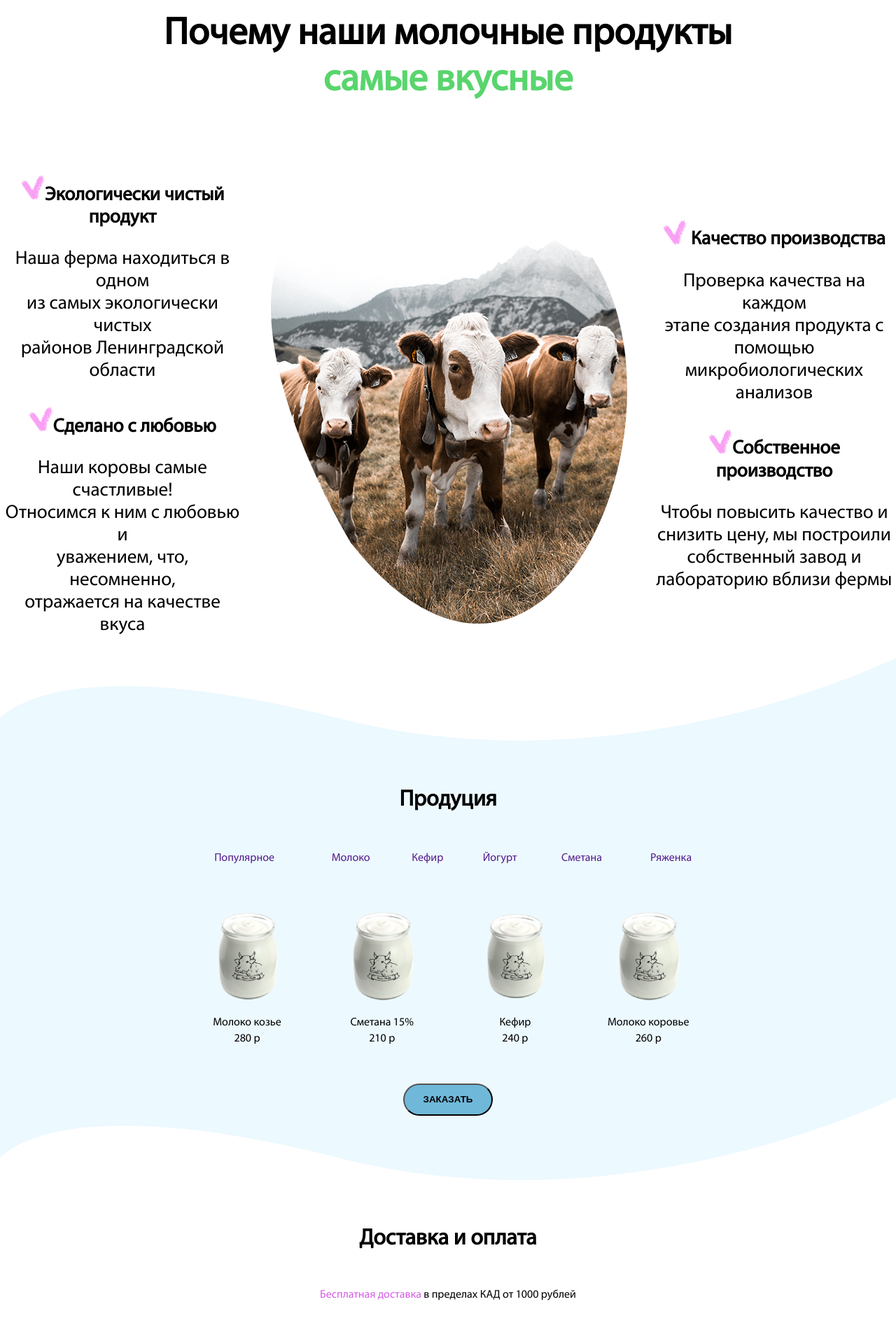
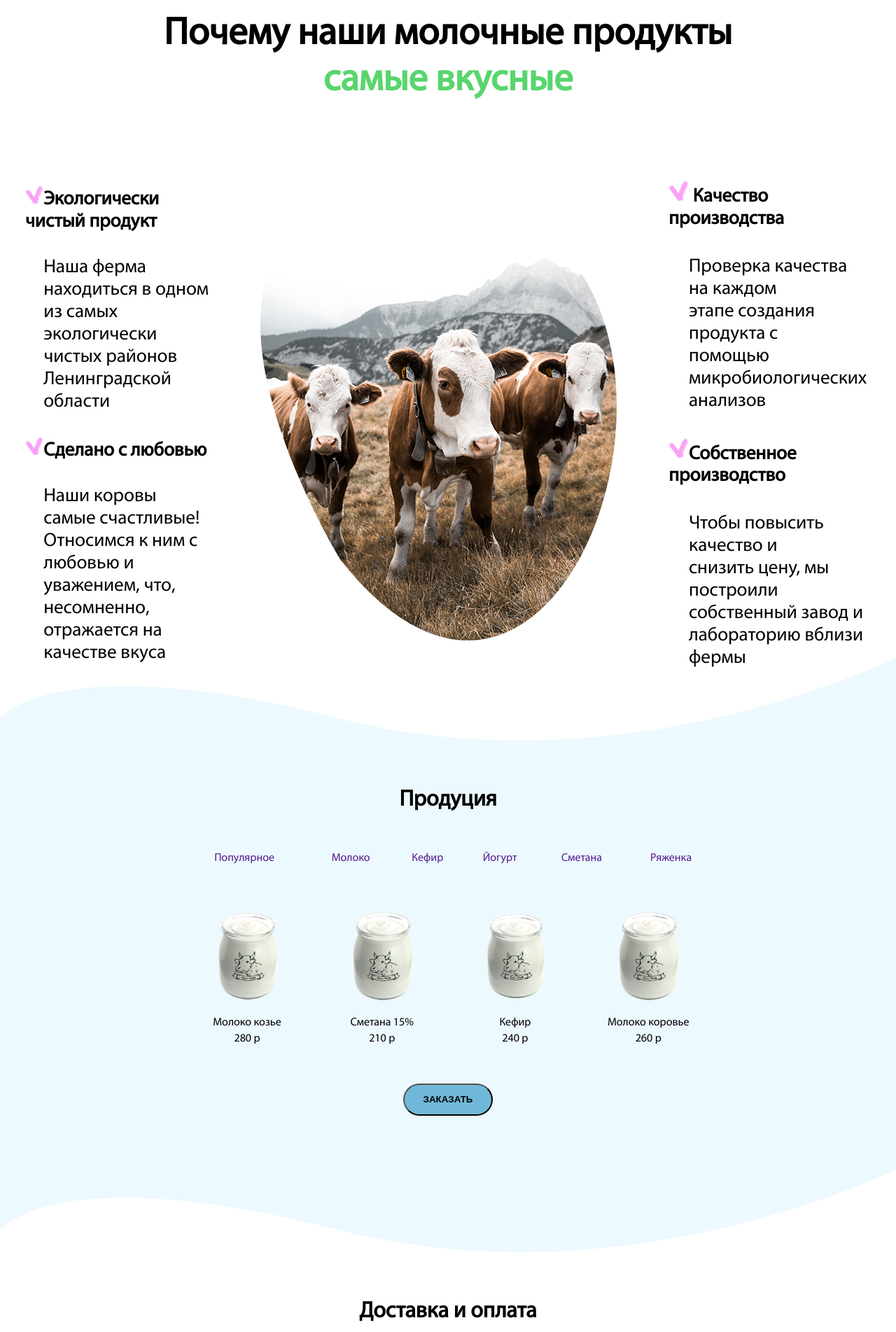
Before and after one commit to AleksandrMishinn/MooMilk-PHP, a PHP site: page / in a window 1280 px wide. Shown: the part 1247-3150 px from the top of the page at 70% size. Run offline with PHP 8.4, Linux system fonts and the light colour scheme.

Commit message:
About milk block refactoring

```diff
--- a/css/style.css
+++ b/css/style.css
@@ -50,11 +50,12 @@
     background: white;
 }
 
+
 /* to do */
 
-/* p{
-word-break: break-all;
-} */
+p {
+    word-wrap: break-word;
+}
 
 .title-text {
     font-weight: bold;
@@ -79,6 +80,7 @@
 .left-text {
     text-align: left;
 }
+
 
 /* top-block */
 
@@ -122,13 +124,18 @@
     font-size: 150%;
 }
 
+
 /* About milk */
 
 .block2 {
     font-size: 170%;
     height: 1000px;
     margin-top: 5%;
-  text-align: center;
+}
+
+.block2 td {
+    width: 33.3vw;
+    text-align: left;
 }
 
 .why-we {
@@ -137,8 +144,83 @@
 }
 
 .why-we .normal-text {
-  margin-bottom: 10%;
+    margin: 10%;
+    margin-left: 18%;
 }
+
+.why-we .title-text {
+    margin: 10%;
+}
+
+
+/* Subscription */
+
+.subscription {
+    overflow: hidden;
+    height: 80vh;
+    background: #ecf9ff;
+}
+
+
+/* Delivery and payments */
+
+.delivery-and-payment {
+    text-align: center;
+    height: 60vh;
+}
+
+.delivery-and-payment h2 {
+    padding-bottom: 2%;
+}
+
+.delivery-offer {
+    padding-bottom: 2%;
+}
+
+.waveDelivery {
+    background: #ecf9ff;
+}
+
+.delivery-and-payment td {
+    text-align: left;
+}
+
+
+/* Feedback */
+
+.feedback {
+    padding: 0;
+    margin: 0;
+    height: 80vh;
+    width: 100%;
+}
+
+.feedback td {
+    vertical-align: top;
+    width: 50%;
+}
+
+.right-column {
+    padding-left: 10%;
+    padding-top: 10%;
+    text-align: left;
+}
+
+
+/* Productions */
+
+.productions {
+    height: 75vh;
+    background: #ecf9ff;
+    overflow: hidden;
+    text-align: center;
+    padding-bottom: 4%;
+}
+
+.productions h2 {
+    padding-bottom: 2%;
+}
+
 
 /* Contacts */
 
@@ -176,65 +258,3 @@
     width: 50px;
     border-bottom: 1px solid #d65ee8;
 }
-
-/* Subscription */
-
-.subscription {
-  overflow: hidden;
-  height: 80vh;
-  background: #ecf9ff;
-}
-
-/* Feedback */
-
-.feedback {
-  padding: 0;
-  margin: 0;
-  height: 70vh;
-  width: 100%;
-}
-
-.feedback td {
-  vertical-align: top;
-  width: 50%;
-}
-
-.right-column {
-  padding-left: 10%;
-  padding-top: 10%;
-  text-align: left;
-}
-
-.productions {
-  background: #ecf9ff;
-  overflow: hidden;
-  text-align: center;
-  padding-bottom: 4%;
-}
-
-.productions h2 {
-  padding-bottom: 2%;
-}
-
-/* Delivery and payments */
-
-.delivery-and-payment {
-  text-align: center;
-  height: 60vh;
-}
-
-.delivery-and-payment h2 {
-  padding-bottom: 2%;
-}
-
-.delivery-offer {
-  padding-bottom: 2%;
-}
-
-.waveDelivery {
-  background: #ecf9ff;
-}
-
-.delivery-and-payment td {
-  text-align: left;
-}
--- a/index.html
+++ b/index.html
@@ -40,8 +40,7 @@
                 <span class="green-text">100% натуральный стостав</span>
             </h2>
 
-      <p class="small-text">Оформите подписку и получайте вкусные и полезные <br>
-        завтраки каждый день со скидкой 10%
+            <p class="small-text">Оформите подписку и получайте вкусные и полезные <br> завтраки каждый день со скидкой 10%
             </p>
 
             <button>Выбрать продукцию</button>
@@ -55,7 +54,7 @@
     <div class="block2">
         <a name="about-milk"></a>
 
-    <h2>Почему наши молочные продукты<br>
+        <h2 class="center-text">Почему наши молочные продукты<br>
             <span class="green-text">самые вкусные</span>
         </h2>
 
@@ -63,17 +62,14 @@
             <tr>
 
                 <td>
-          <p class="title-text"><img src="images/checkbox.png" width="10%" alt="checkbox">Экологически чистый
-            продукт</p>
-          <p class="normal-text">Наша ферма находиться в одном<br>
-            из самых экологически чистых<br>
-            районов Ленинградской области</p>
+                    <p class="title-text"><img src="images/checkbox.png" width="10%" alt="checkbox">Экологически чистый продукт
+                    </p>
+                    <p class="normal-text">
+                        Наша ферма находиться в одном из самых экологически чистых районов Ленинградской области
+                    </p>
 
                     <p class="title-text"><img src="images/checkbox.png" width="10%" alt="checkbox">Сделано с любовью</p>
-          <p class="normal-text">Наши коровы самые счастливые! <br>
-            Относимся к ним с любовью и<br>
-            уважением, что, несомненно,<br>
-            отражается на качестве вкуса</p>
+                    <p class="normal-text">Наши коровы самые счастливые! <br> Относимся к ним с любовью и<br> уважением, что, несомненно,<br> отражается на качестве вкуса</p>
                 </td>
 
                 <td>
@@ -83,17 +79,12 @@
                 <td>
                     <p class="title-text"> <img src="images/checkbox.png" width="10%" alt="checkbox"> Качество производства
                     </p>
-          <p class="normal-text">Проверка качества на каждом<br>
-            этапе создания продукта с<br>
-            помощью микробиологических<br>
-            анализов</p>
+                    <p class="normal-text">Проверка качества на каждом<br> этапе создания продукта с<br> помощью микробиологических<br> анализов
+                    </p>
 
                     <p class="title-text"><img src="images/checkbox.png" width="10%" alt="checkbox">Собственное производство
                     </p>
-          <p class="normal-text">Чтобы повысить качество и<br>
-            снизить цену, мы построили<br>
-            собственный завод и<br>
-            лабораторию вблизи фермы</p>
+                    <p class="normal-text">Чтобы повысить качество и<br> снизить цену, мы построили<br> собственный завод и<br> лабораторию вблизи фермы</p>
                 </td>
 
             </tr>
@@ -110,7 +101,10 @@
     </section>
 
     <div class="productions">
-    <h2 class="center-text">Продуция</h2>
+
+        <h2 class="center-text">
+            <a name="productions"></a>
+            Продуция</h2>
 
         <table>
             <tr>
@@ -144,7 +138,7 @@
             </tr>
         </table>
 
-    <button>Заказать</button>
+        <button id="btn">Заказать</button>
 
     </div>
 
@@ -164,25 +158,16 @@
             <tr>
                 <td>
                     <p class="title-text">ЗАКАЗ</p>
-          <p>В течение 15 минут наш<br>
-            менеджер перезвонит Вам для<br>
-            подтверждения заказа и<br>
-            уточнения деталей доставки</p>
+                    <p>В течение 15 минут наш<br> менеджер перезвонит Вам для<br> подтверждения заказа и<br> уточнения деталей доставки</p>
                 </td>
                 <td>
                     <p class="title-text">ОПЛАТА</p>
-          <p>Выберите любой удобный способ<br>
-            оплаты: безналичный расчет,<br>
-            оплата по карте, оплата<br>
-            наличными курьеру в день<br>
-            доставки</p>
+                    <p>Выберите любой удобный способ<br> оплаты: безналичный расчет,<br> оплата по карте, оплата<br> наличными курьеру в день<br> доставки
+                    </p>
                 </td>
                 <td>
                     <p class="title-text">ДОСТАВКА</p>
-          <p>Заказывайте больше и не платите за доставку! Подробнее<br>
-            ознакомиться с тарифами по<br>
-            доставке Вы можете с помощью<br>
-            данной <a href="">карты</a></p>
+                    <p>Заказывайте больше и не платите за доставку! Подробнее<br> ознакомиться с тарифами по<br> доставке Вы можете с помощью<br> данной <a href="">карты</a></p>
                 </td>
             </tr>
         </table>
@@ -211,11 +196,8 @@
                 <td class="left-text">
                     <div class="line">
                     </div>
-          <p>Оформите подписку на завтраки <span class="green-text">со скидкой 10%</span>на всю продукцию.</p>
-          <p>Наш курьер каждый день будет доставлять Вам вкусный и свежий<br>
-            завтрак из натуральных молочных продуктов. Нажмите «СДЕЛАТЬ<br>
-            ЗАКАЗ», и наш менеджер свяжется с Вами, для уточнения состава<br>
-            заказа и времени доставки.</p>
+                    <p>Оформите подписку на завтраки <span class="green-text">со скидкой 10% </span>на всю продукцию.</p>
+                    <p>Наш курьер каждый день будет доставлять Вам вкусный и свежий<br> завтрак из натуральных молочных продуктов. Нажмите «СДЕЛАТЬ<br> ЗАКАЗ», и наш менеджер свяжется с Вами, для уточнения состава<br> заказа и времени доставки.</p>
                 </td>
 
             </tr>
@@ -240,12 +222,8 @@
                 </div>
 
                 <p>Отличное качество и вкус</p>
-        <p>Вкусный и полезный завтрак — залог продуктивного<br>
-          дня, поэтому каждое утро мы начинаем с фермерских<br>
-          молочных продуктов. Доброжелательный курьер<br>
-          каждый день без опозданий радует нас свежим<br>
-          творогом и молоком, а дети обожают йогурты и<br>
-          ряженку. Лучшее начало дня!</p>
+                <p>Вкусный и полезный завтрак — залог продуктивного<br> дня, поэтому каждое утро мы начинаем с фермерских<br> молочных продуктов. Доброжелательный курьер<br> каждый день без опозданий радует нас свежим<br> творогом и молоком, а дети обожают
+                    йогурты и<br> ряженку. Лучшее начало дня!</p>
             </td>
 
         </tr>
@@ -261,8 +239,7 @@
         <a name="contacts"> </a>
 
         <p class="map">
-      <script type="text/javascript" charset="utf-8" async
-        src="https://api-maps.yandex.ru/services/constructor/1.0/js/?um=constructor%3Abb53df19be900b540a530281680282bc6121b4b026d7c97fa07a7d8eba226c3b&amp;width=600&amp;height=400&amp;lang=ru_RU&amp;scroll=true">
+            <script type="text/javascript" charset="utf-8" async src="https://api-maps.yandex.ru/services/constructor/1.0/js/?um=constructor%3Abb53df19be900b540a530281680282bc6121b4b026d7c97fa07a7d8eba226c3b&amp;width=600&amp;height=400&amp;lang=ru_RU&amp;scroll=true">
             </script>
         </p>
 
@@ -272,13 +249,11 @@
         </div>
 
         <p>АДРЕС</p>
-    <p>Социалистическая улица 2/30 <br>
-      Санкт-Петербург, Россия, 191002
+        <p>Социалистическая улица 2/30 <br> Санкт-Петербург, Россия, 191002
         </p>
 
         <p>ТЕЛЕФОН</p>
-    <p class="pink-text">800-877-14-14 <br>
-      8 812-877-14-13</p>
+        <p class="pink-text">800-877-14-14 <br> 8 812-877-14-13</p>
 
         <P>ПОЧТА</P>
         <p class="pink-text">moloko@ferma.ru</p>
```
Lines whose indentation alone changed are shown as unchanged.
